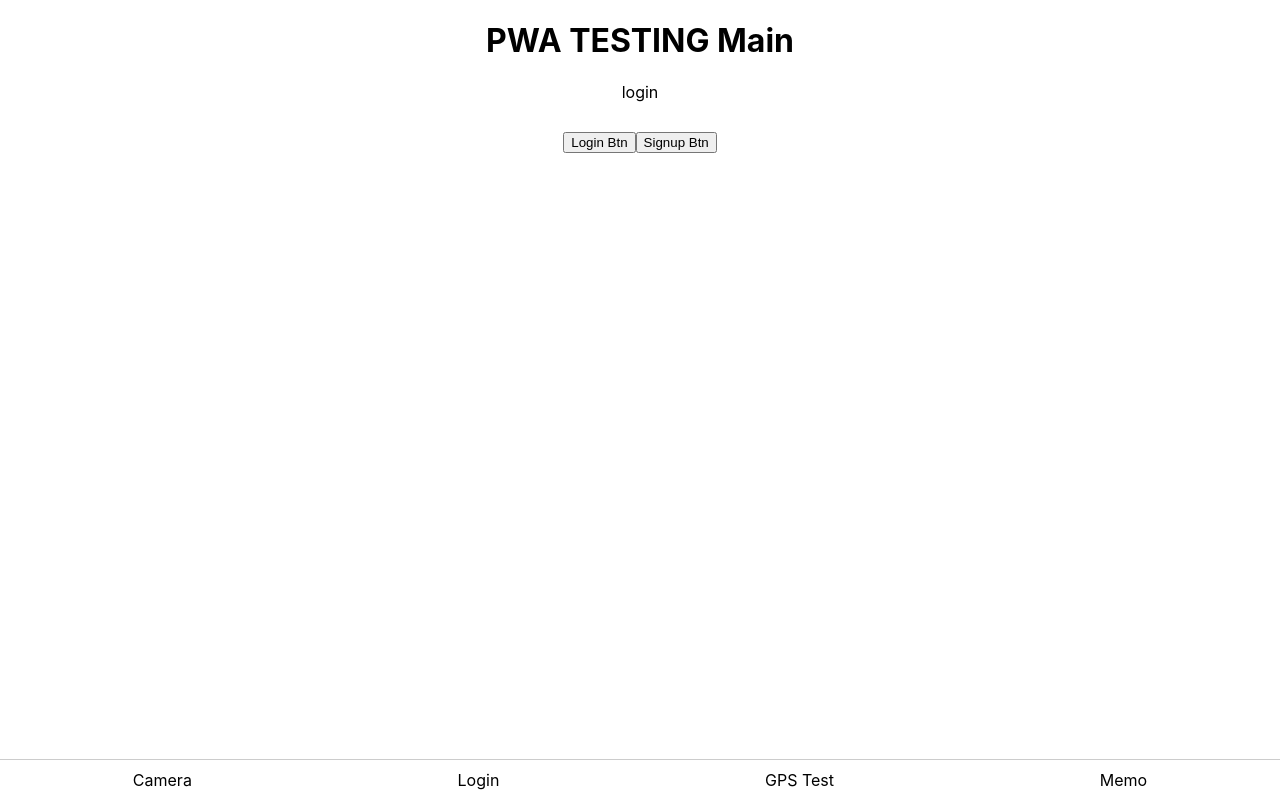
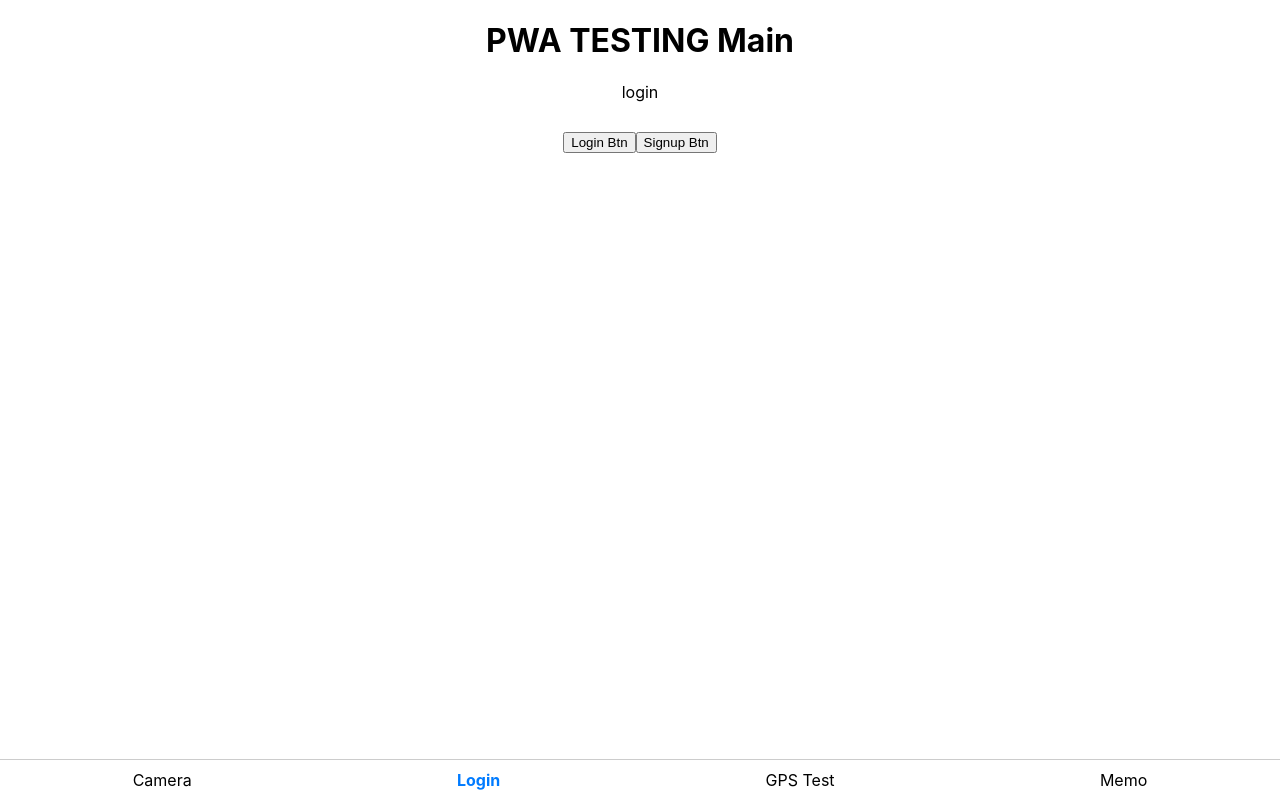
Before and after one commit to chickHackathon/Frontend, a React (Create React App) app: page / in a window 1280 px wide. Built offline with nearby package versions, Linux system fonts and the light colour scheme; what quill-image-uploader would draw is missing.

Commit message:
kakap map cors test

```diff
--- a/src/Route/routes.tsx
+++ b/src/Route/routes.tsx
@@ -14,7 +14,7 @@ const AppRoutes: React.FC = () => {
         <Routes>
             <Route path="/camera" element={<Camera />} />
             <Route path="/" element={<LoginPage onComplete={handleLogin} />} />
-            <Route path="/gpstest" element={<MapPage />} />
+            <Route path="/map" element={<MapPage />} />
             <Route path="/memo" element={<MemoPage />} />
         </Routes>
     );
--- a/src/layout/Tabs.tsx
+++ b/src/layout/Tabs.tsx
@@ -27,8 +27,8 @@ const Tabs: React.FC = () => {
     return (
         <TabsContainer>
             <TabLink to="/camera" className={({ isActive }) => (isActive ? 'active' : '')}>Camera</TabLink>
-            <TabLink to="/login" className={({ isActive }) => (isActive ? 'active' : '')}>Login</TabLink>
-            <TabLink to="/gpstest" className={({ isActive }) => (isActive ? 'active' : '')}>GPS Test</TabLink>
+            <TabLink to="/" className={({ isActive }) => (isActive ? 'active' : '')}>Login</TabLink>
+            <TabLink to="/map" className={({ isActive }) => (isActive ? 'active' : '')}>GPS Test</TabLink>
             <TabLink to="/memo" className={({ isActive }) => (isActive ? 'active' : '')}>Memo</TabLink>
         </TabsContainer>
     );
```
